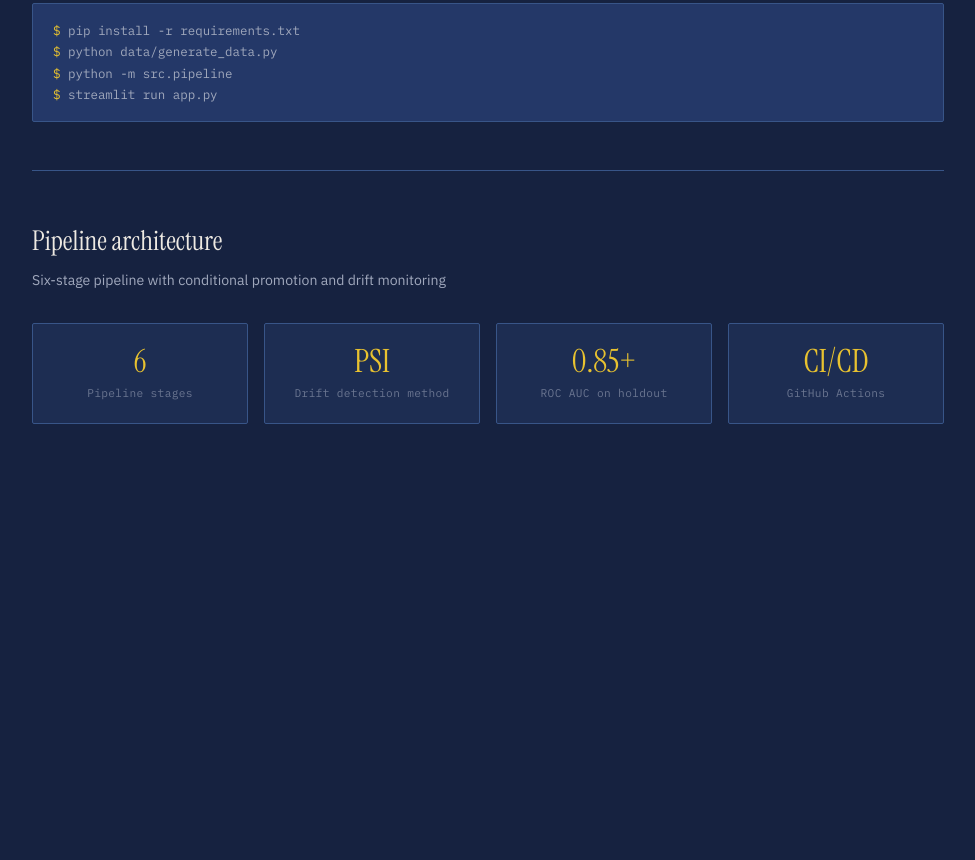
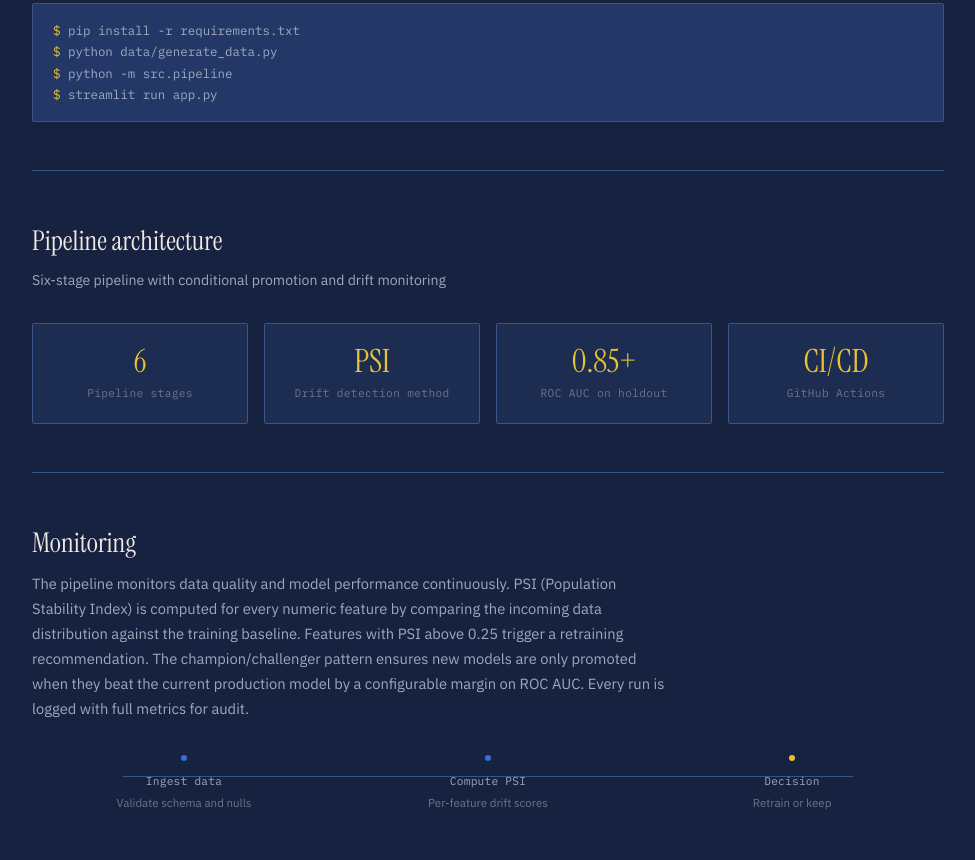
Before and after one commit to Indra-2004/mlops-pipeline, a plain HTML site: page index.html in a window 1280 px wide. Shown: the part 1850-2710 px from the top of the page, without its empty margins (152-1127 px from the left). Before the commit the page ends 2322 px from the top, so only its background shows below. Drawn offline with Linux system fonts and the light colour scheme.

Commit message:
Add monitoring section to project page

```diff
--- a/index.html
+++ b/index.html
@@ -642,3 +642,28 @@ footer a:hover { color: var(--gold); }
     </div>
   </div>
 </section>
+
+<!-- Monitoring -->
+<section class="fade-up">
+  <h2>Monitoring</h2>
+  <p class="method-text">
+    The pipeline monitors data quality and model performance continuously. PSI (Population Stability Index) is computed for every numeric feature by comparing the incoming data distribution against the training baseline. Features with PSI above 0.25 trigger a retraining recommendation. The champion/challenger pattern ensures new models are only promoted when they beat the current production model by a configurable margin on ROC AUC. Every run is logged with full metrics for audit.
+  </p>
+  <div class="pipeline">
+    <div class="pipeline-step">
+      <div class="pipeline-dot"></div>
+      <div class="pipeline-label">Ingest data</div>
+      <div class="pipeline-detail">Validate schema and nulls</div>
+    </div>
+    <div class="pipeline-step">
+      <div class="pipeline-dot"></div>
+      <div class="pipeline-label">Compute PSI</div>
+      <div class="pipeline-detail">Per-feature drift scores</div>
+    </div>
+    <div class="pipeline-step">
+      <div class="pipeline-dot"></div>
+      <div class="pipeline-label">Decision</div>
+      <div class="pipeline-detail">Retrain or keep</div>
+    </div>
+  </div>
+</section>
```
